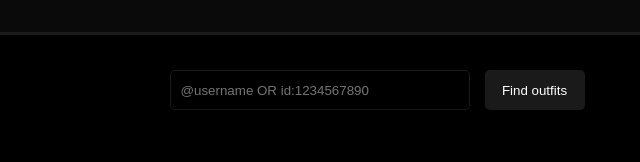
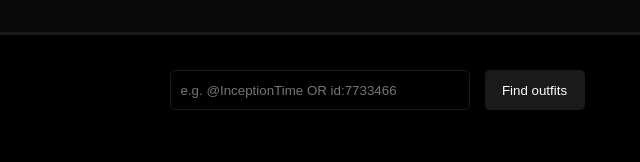
Before and after one commit to BananaJeanss/roblox-outfit-finder, a website: page src/public/index.html in a window 1280 px wide. Shown: the part 165-327 px from the top of the page, 263-903 px from the left. Drawn offline with Linux system fonts and the light colour scheme; a web font is replaced by a local one.

Commit message:
fix: update input placeholder for username to provide clearer example

```diff
--- a/src/public/index.html
+++ b/src/public/index.html
@@ -61,7 +61,7 @@
       <input
         type="text"
         id="username"
-        placeholder="@username OR id:1234567890"
+        placeholder="e.g. @InceptionTime OR id:7733466"
         onkeydown="if(event.key==='Enter') findOutfits()"
       />
       <button onclick="findOutfits()" id="search-button">Find outfits</button>
```
